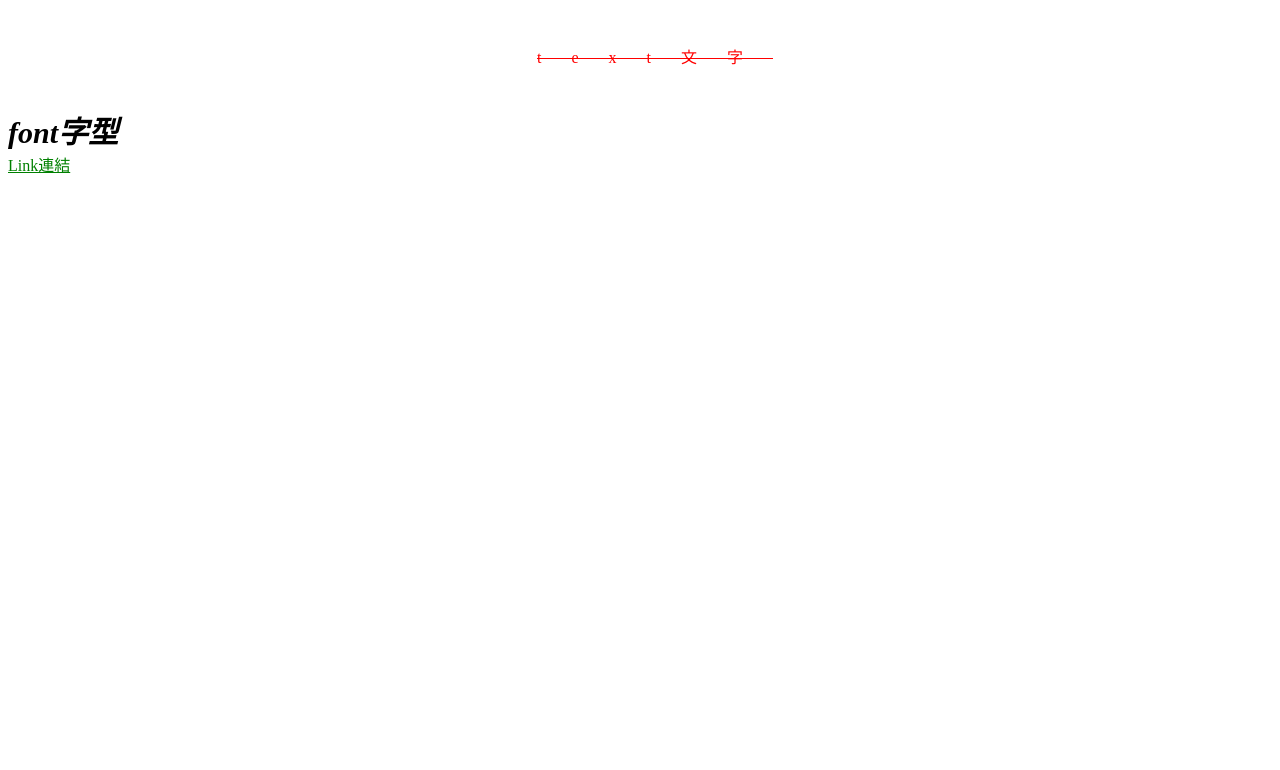
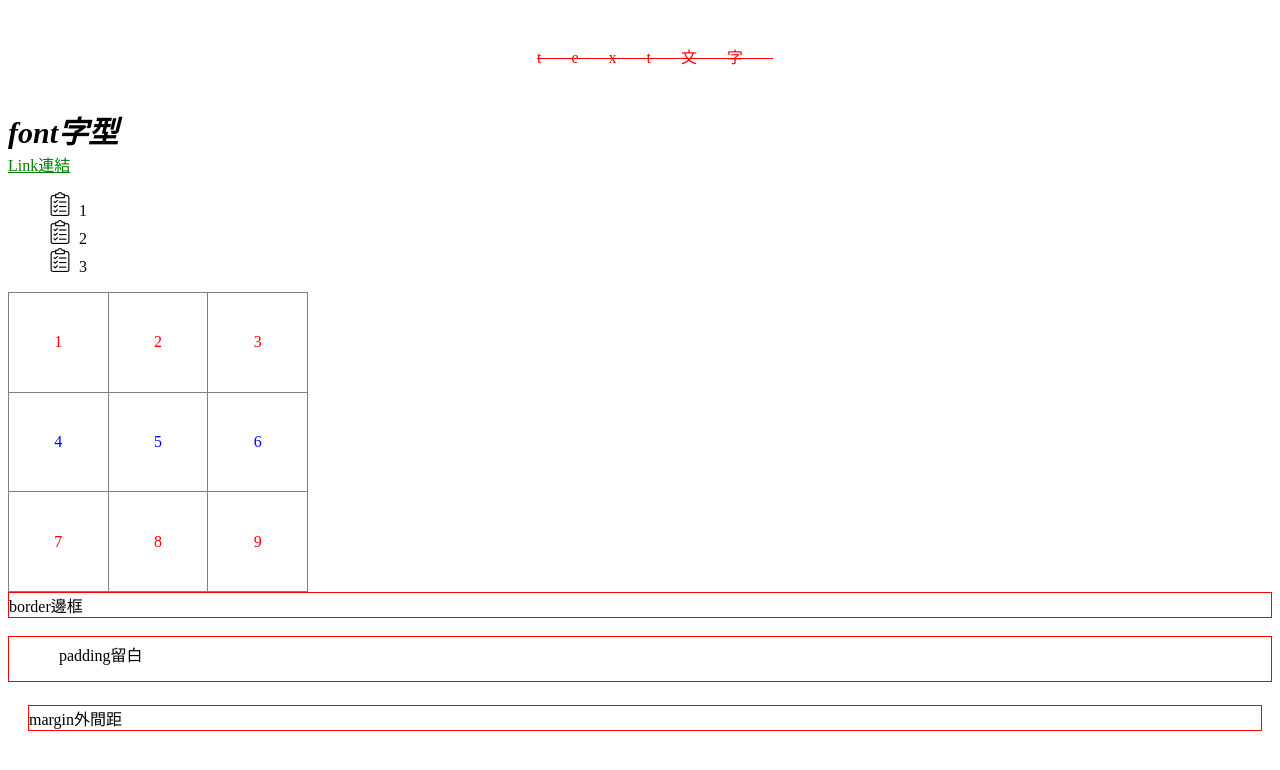
Before and after one commit to brnpanda/3411207002, a plain HTML site: page css_all.html in a window 1280 px wide. Drawn offline with Linux system fonts and the light colour scheme.

Commit message:
Add files via upload

```diff
--- a/css_all.html
+++ b/css_all.html
@@ -64,8 +64,53 @@
           .a_link:active{
             color: blue;
          }
+         .list{
+         /* 類型*/
+         list-style-type:square;
+         /* 位置*/
+         list-style-position: inside;
+         /* 圖片*/
+         list-style-image: url('list.png');
+         }
+         /* table表格*/
+         /* 合併框線*/
+         .table_css{
+            border-collapse: collapse;
+         }
+         td{
+            /* 左右對齊*/
+            text-align: center;
+            /* 上下對齊*/
+            vertical-align: center;
+         }
+         /* 奇數行*/
+         tr:nth-child(odd){
+            color: red;
+         }
+         tr:nth-child(even){
+            color: blue;
+         }
+         /* 框線*/
+         .div_border{
+            /* 邊框粗細*/
+            border-width: 1px;
+            /* 邊框類型*/
+            border-style: solid;
+            /* 顏色*/
+            border-color: red;
+         }
+         /* padding留白*/
+         .div_padding{
+            /* 上右下左*/
+            padding: 5px 10px 15px 50px;
+         }
+         /* margin外間距*/
+         /* 上左下右*/
+         .div_margin{
+            /* 上左下右*/
+            margin: 5px 10px 15px 20px;
+         }
          </style>
-
 </head>
 
 <body>
@@ -76,7 +121,38 @@
     <div class="font_style font_weight font_size font_family">
         font字型
     </div>
+
     <a href="#" class="a_link">Link連結</a>
+    <ol class="list">
+      <li>1</li>
+      <li>2</li>
+      <li>3</li>
+    </ol>
 
+    <table class="table_css" border="1" cellpadding="0" cellspacing="0" width="300" height="300">
+    <tr>
+      <td>1</td>
+      <td>2</td>
+      <td>3</td>
+    </tr>
+
+    <tr>
+      <td>4</td>
+      <td>5</td>
+      <td>6</td>
+    </tr>
+
+    <tr>
+      <td>7</td>
+      <td>8</td>
+      <td>9</td>
+    </tr>
+
+   </table>
+   <div class="div_border">border邊框</div>
+   <br>
+   <div class="div_border div_padding">padding留白</div>
+   <br>
+   <div class="div_border div_margin">margin外間距</div>
 </body>
 </html>
```
Also changed, not shown: list.png (added).
